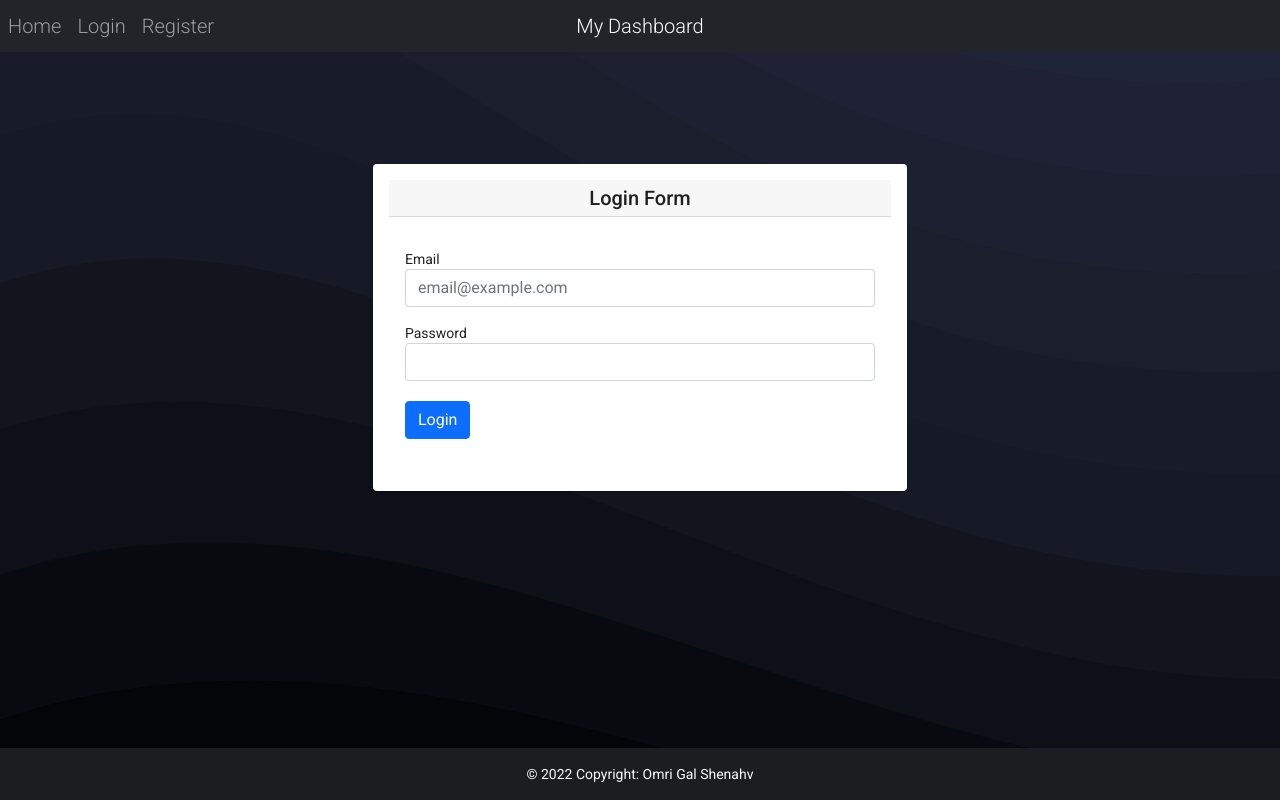
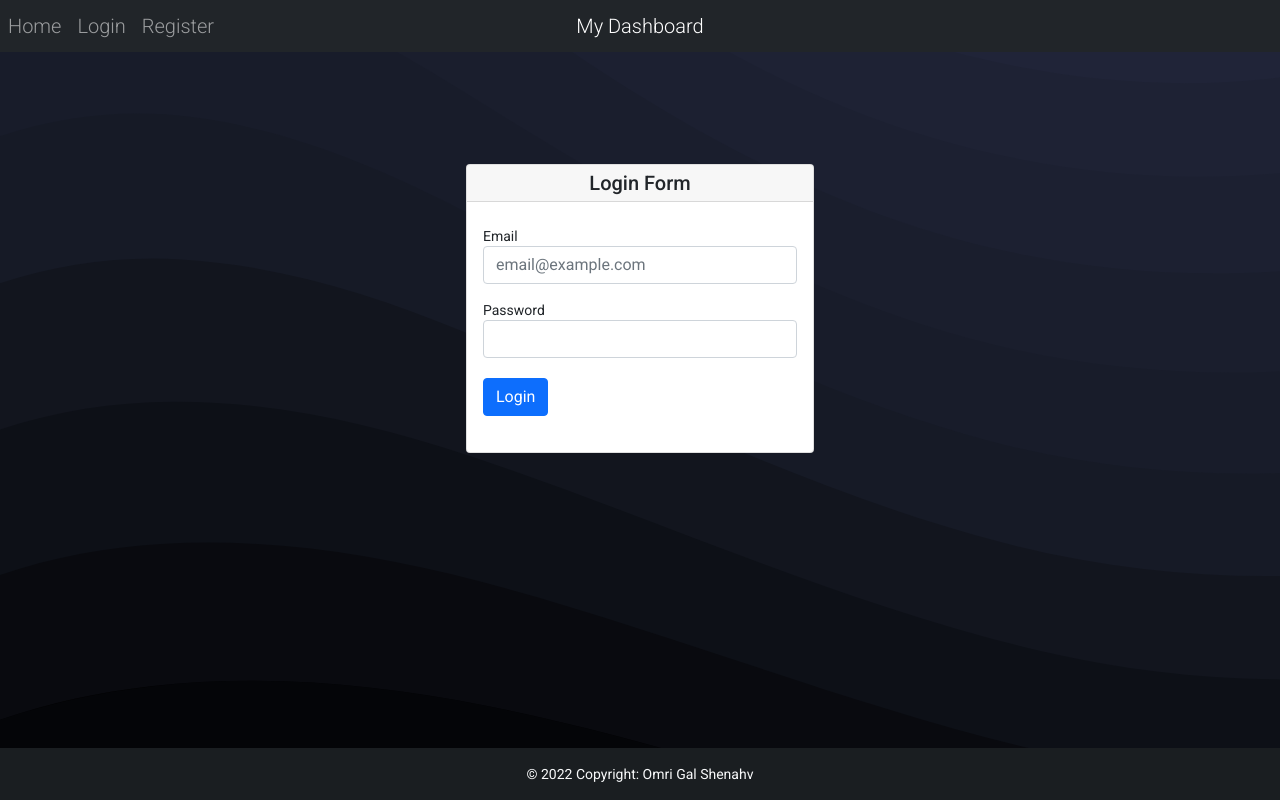
Before and after one commit to OmriGalShen/my-dashboard-frontend, an Angular app: page /login in a window 1280 px wide. Built offline with nearby package versions, Linux system fonts and the light colour scheme.

Commit message:
Imporved Forms desgin

```diff
--- a/src/app/login-form/login-form.component.html
+++ b/src/app/login-form/login-form.component.html
@@ -1,10 +1,8 @@
 <div class="container login-form">
   <div class="row justify-content-md-center">
-    <div class="col col-md-4 col-md-6 col-xs-8">
-      <mat-card>
-        <mat-card-title class="card-header text-center lead light-bold"
-          >Login Form</mat-card-title
-        >
+    <div class="col col-lg-4 col-md-6 col-xs-8">
+      <div class="card">
+        <div class="card-header text-center lead light-bold">Login Form</div>
         <div class="card-body">
           <form [formGroup]="loginForm" (ngSubmit)="onSubmit()">
             <div class="form-group mt-2">
@@ -56,7 +54,7 @@
           </form>
           <br />
         </div>
-      </mat-card>
+      </div>
     </div>
   </div>
 </div>
--- a/src/app/main-page/main-page.component.html
+++ b/src/app/main-page/main-page.component.html
@@ -1,13 +1,7 @@
 <div class="container main-page">
-  <mat-card>
-    <div class="container">
-      <div class="row">
-        <div class="col">
-          <mat-card-title class="text-center lead card-header light-bold"
-            >Clients Dashboard</mat-card-title
-          >
-        </div>
-      </div>
+  <div class="card">
+    <div class="card-header text-center lead light-bold">Clients Dashboard</div>
+    <div class="card-body">
       <div class="row">
         <p class="lead text-center mt-3">
           {{ currentUser.username }} You're logged in!
@@ -124,7 +118,7 @@
     </div>
     <br />
     <br />
-  </mat-card>
 
-  <div class="row"></div>
+    <div class="row"></div>
+  </div>
 </div>
--- a/src/app/register-form/register-form.component.html
+++ b/src/app/register-form/register-form.component.html
@@ -1,10 +1,9 @@
 <div class="container logout-form">
   <div class="row justify-content-md-center">
-    <div class="col col-md-4 col-md-6 col-xs-8">
-      <mat-card>
-        <mat-card-title class="card-header text-center lead light-bold"
-          >Register Form</mat-card-title
-        >
+    <div class="col col-lg-4 col-md-6 col-xs-8">
+      <div class="card">
+        <div class="card-header text-center lead light-bold">Register Form</div>
+        <div class="card-body">
           <form [formGroup]="registerForm" (ngSubmit)="onSubmit()" class="mt-3">
             <div class="form-group">
               <label for="email">Email</label>
@@ -73,7 +72,8 @@
           </form>
           <br />
           <br />
-      </mat-card>
         </div>
       </div>
     </div>
+  </div>
+</div>
```
Lines whose indentation alone changed are shown as unchanged.
